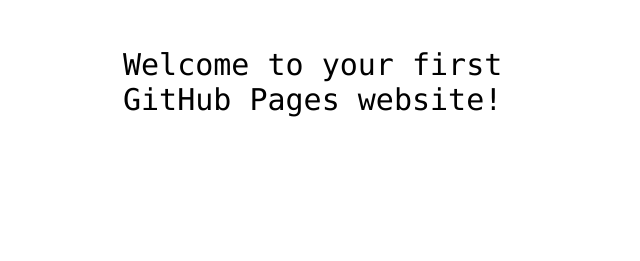
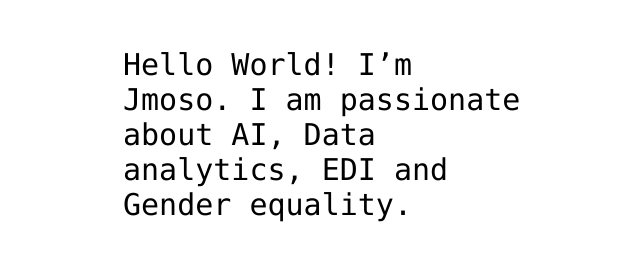
Before and after one commit to Jmoso/hello-world, a plain HTML site: page index.html in a window 1280 px wide. Shown: the part 341-602 px from the top of the page, without its empty margins (317-957 px from the left). Drawn offline with Linux system fonts and the light colour scheme.

Commit message:
Update introduction

```diff
--- a/index.html
+++ b/index.html
@@ -12,7 +12,7 @@
 <img src="https://octodex.github.com/images/daftpunktocat-thomas.gif" id="octocat" alt="octocat-gif" />
 
 <!-- Change this code here by copy and pasting your template on line 15 -->
-<p>Welcome to your first GitHub Pages website!</p>
+<p>Hello World! I’m Jmoso. I am passionate about AI, Data analytics, EDI and Gender equality.</p>
 
 </body>
 </html>
```
